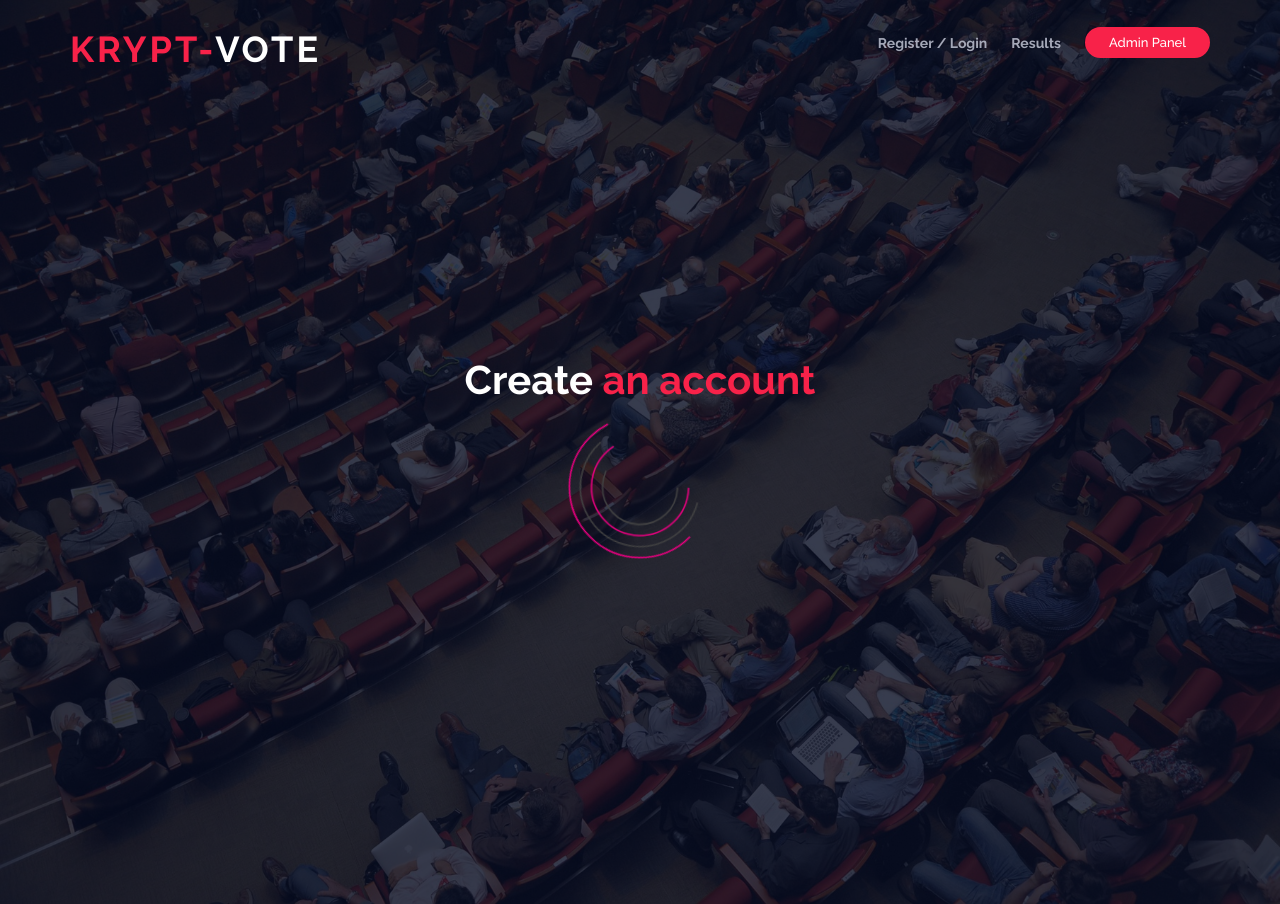
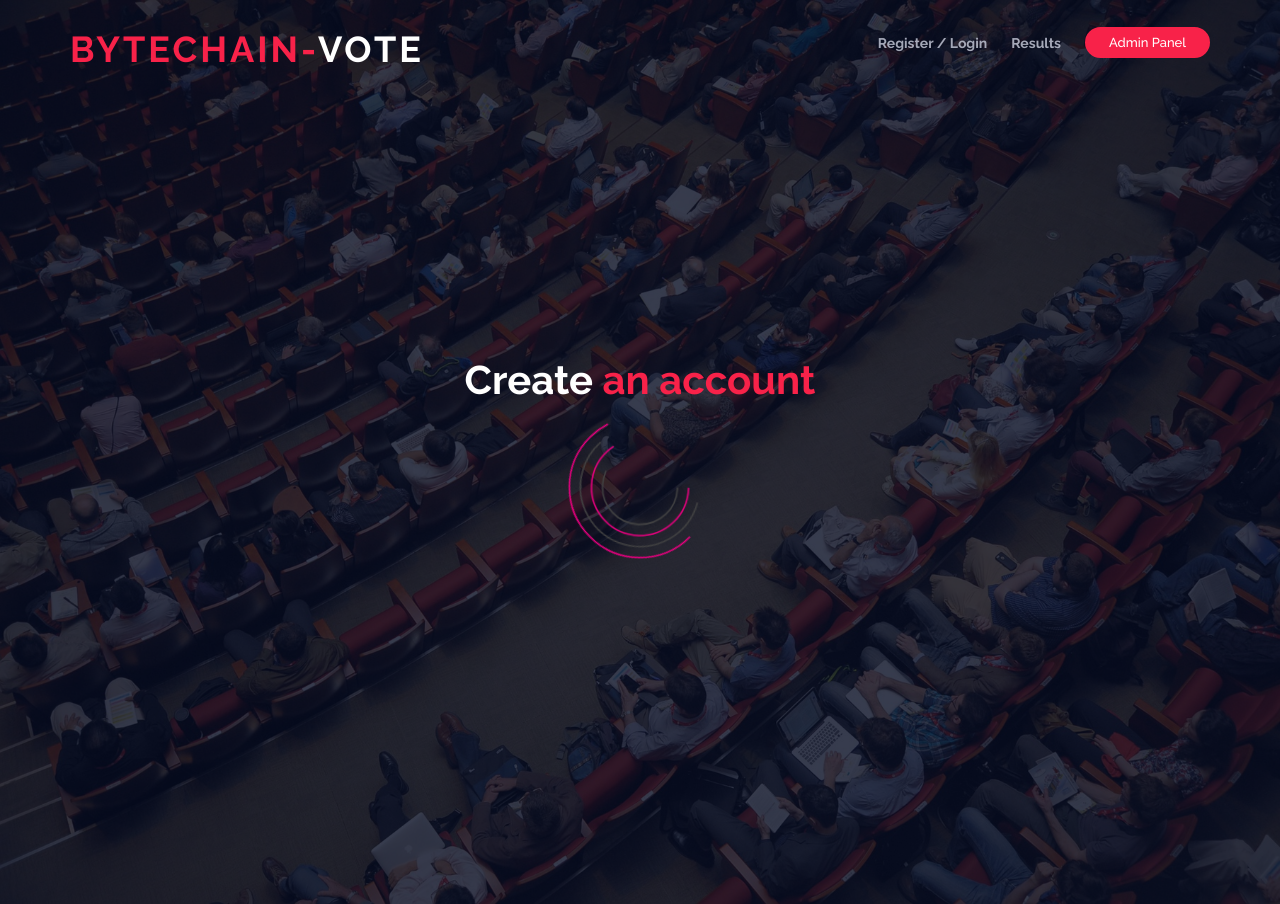
Before and after one commit to khizer08/brindavan, a website with bundled scripts: page src/index.html in a window 1280 px wide. Built offline with nearby package versions, Linux system fonts and the light colour scheme.

Commit message:
Altamash Shaikh

```diff
--- a/src/index.html
+++ b/src/index.html
@@ -4,6 +4,7 @@
   <meta charset="utf-8">
   <meta http-equiv="X-UA-Compatible" content="IE=edge">
   <meta name="viewport" content="width=device-width, initial-scale=1">
+  <!--Altamash Shaikh-->
   <title>KRYPT Vote</title>
 
   <!-- Bootstrap -->
@@ -38,7 +39,7 @@
 
     <div id="logo" class="pull-left">
       <!-- Uncomment below if you prefer to use a text logo -->
-       <h1><a ><span>KRYPT-</span>VOTE</a></h1>
+       <h1><a ><span>Bytechain-</span>VOTE</a></h1>
     </div>
 
     <nav id="nav-menu-container">
```
